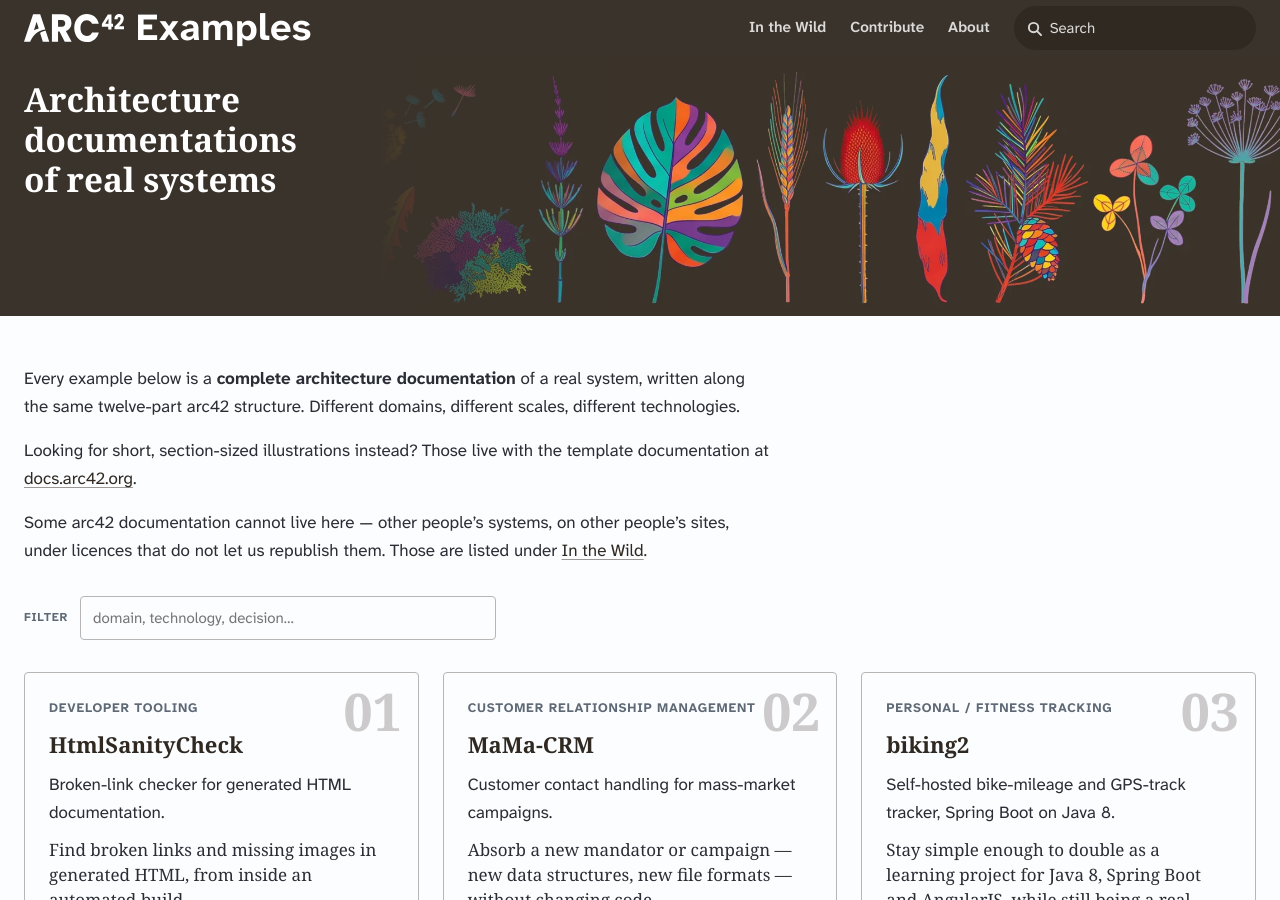
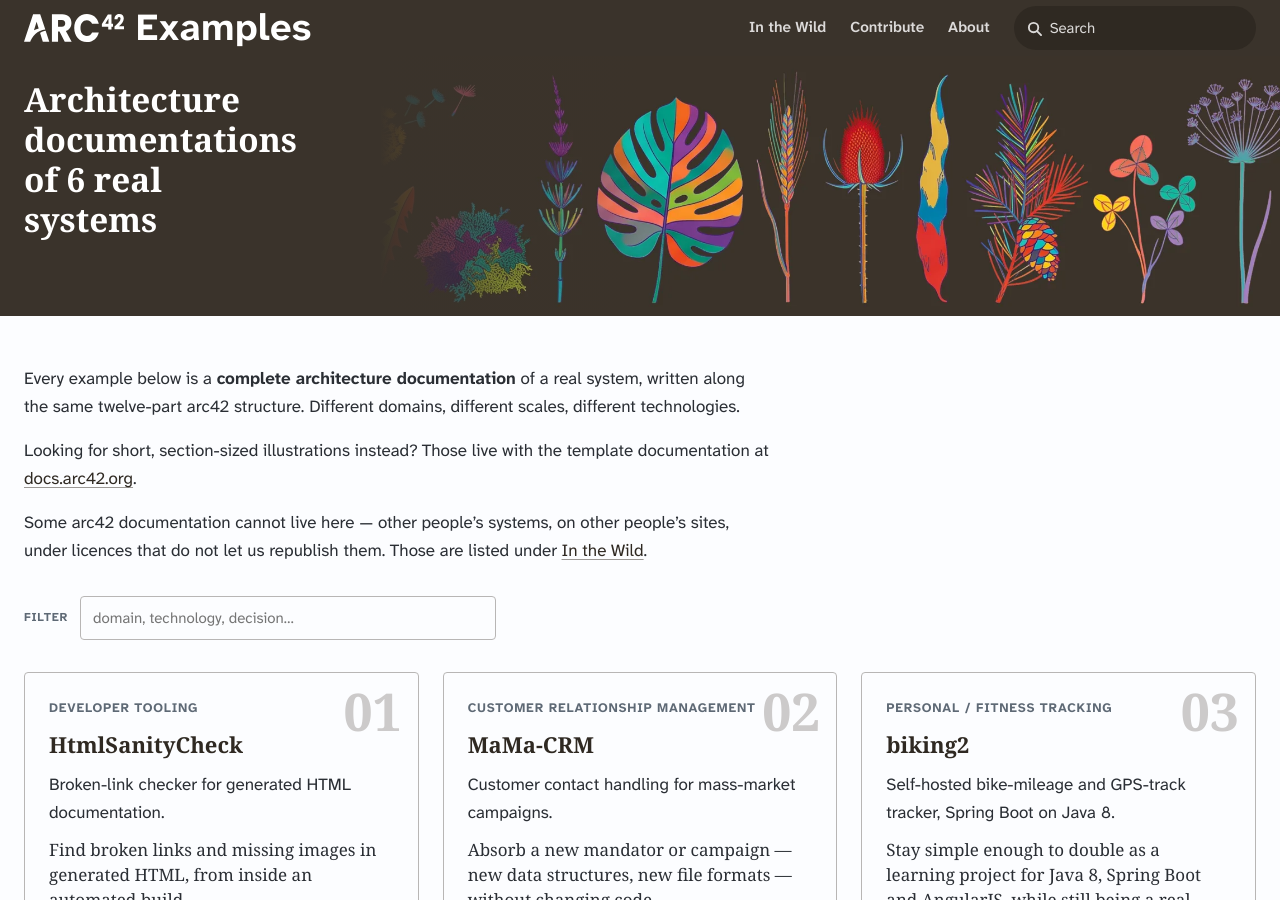
Before and after one commit to arc42/examples.arc42.org-site, a Jekyll site: the page built from index.md, in a window 1280 px wide and 900 px high. Built offline with Jekyll 4.4.1, drawn with Linux system fonts in a browser that asks for light colours; some web fonts are replaced; some of the changed lines change nothing that is shown.

Commit message:
update header to include example counter

```diff
--- a/_config.yml
+++ b/_config.yml
@@ -23,7 +23,19 @@
 # cannot break one. "documentations" is currently that word, at 337px. A longer
 # one widens the scrim and hides specimens; a materially longer sentence adds a
 # fourth line. Either needs the stops in _masthead.scss re-derived.
-tagline: Architecture documentations of real systems
+#
+# `%count%` is substituted in _includes/masthead.html with the number of
+# published examples, so the sentence counts itself and nobody has to remember
+# to bump it. Keep the token: without it the line silently stops counting, and
+# a hand-typed number here goes stale the next time a system directory lands.
+#
+# It costs the composition nothing, which is why it is allowed to be in the H1
+# at all. Measured from the shipped woff2 (libre-caslon-text-700) at the 2.5rem
+# ceiling: "of real systems" 306.6px -> "of 6 real systems" 340.8px, against a
+# 15ch measure of 386.4px and a 380px scrim stop. Still three lines, still
+# clear of the specimens. Two digits ("of 10 real systems", 366.6px) still fit;
+# three would not, and would need both stops re-derived.
+tagline: Architecture documentations of %count% real systems
 
 language: en
 
--- a/_includes/masthead.html
+++ b/_includes/masthead.html
@@ -138,9 +138,23 @@
     full colour (2026-08-07) that scrim is load-bearing, not a backstop — see
     the measurements in _masthead.scss.
   {%- endcomment -%}
+  {%- comment -%}
+    The count in the H1. Same filter as _layouts/home.html, and it has to stay
+    the same: the number in the sentence and the number of tiles below it are
+    the same claim, and a reader will check. If that filter changes, change it
+    here too.
+
+    `%count%` lives in site.tagline (_config.yml) rather than the sentence
+    living here, so the copy stays in one place and this file stays layout.
+  {%- endcomment -%}
+  {%- assign example_count = site.systems
+        | where_exp: 'd', 'd.url contains "/systems/"'
+        | where_exp: 'd', 'd.title'
+        | where_exp: 'd', 'd.tagline'
+        | size -%}
   <div class="ex-masthead__band">
     <div class="ex-masthead__hero">
-      <h1 class="ex-masthead__title">{{ site.tagline }}</h1>
+      <h1 class="ex-masthead__title">{{ site.tagline | replace: '%count%', example_count }}</h1>
     </div>
   </div>
   {%- endif -%}
```
